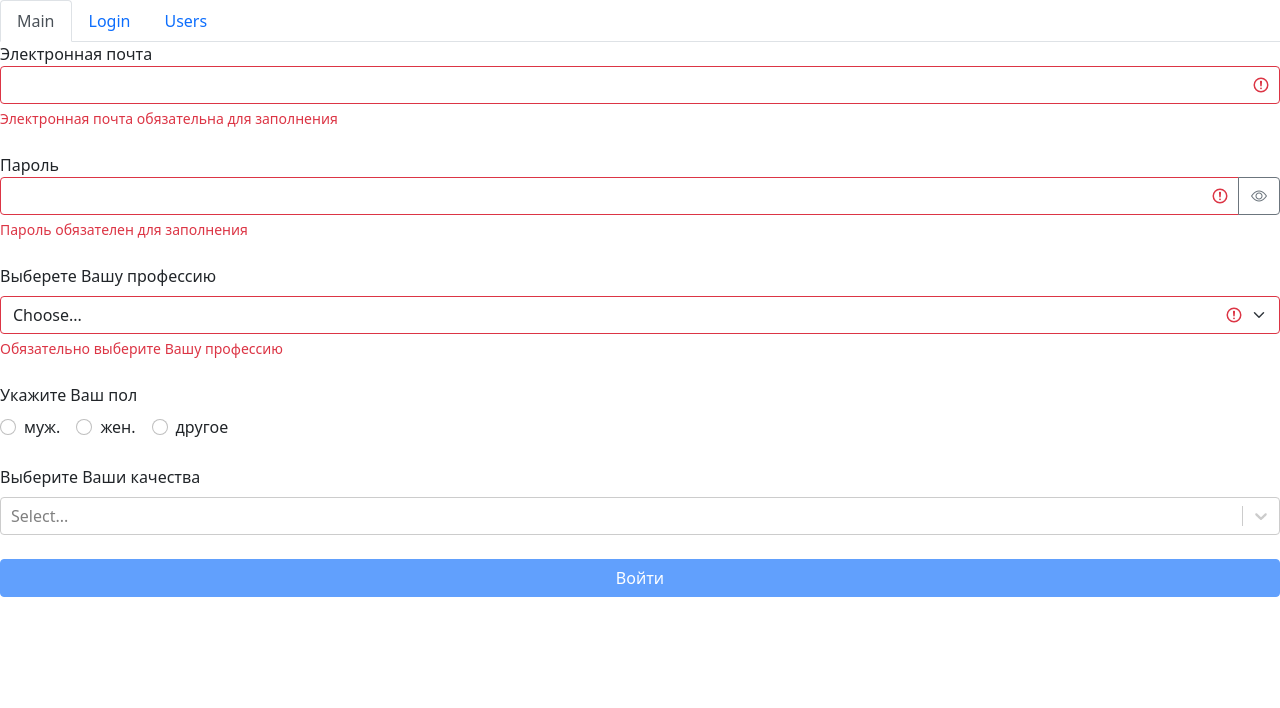
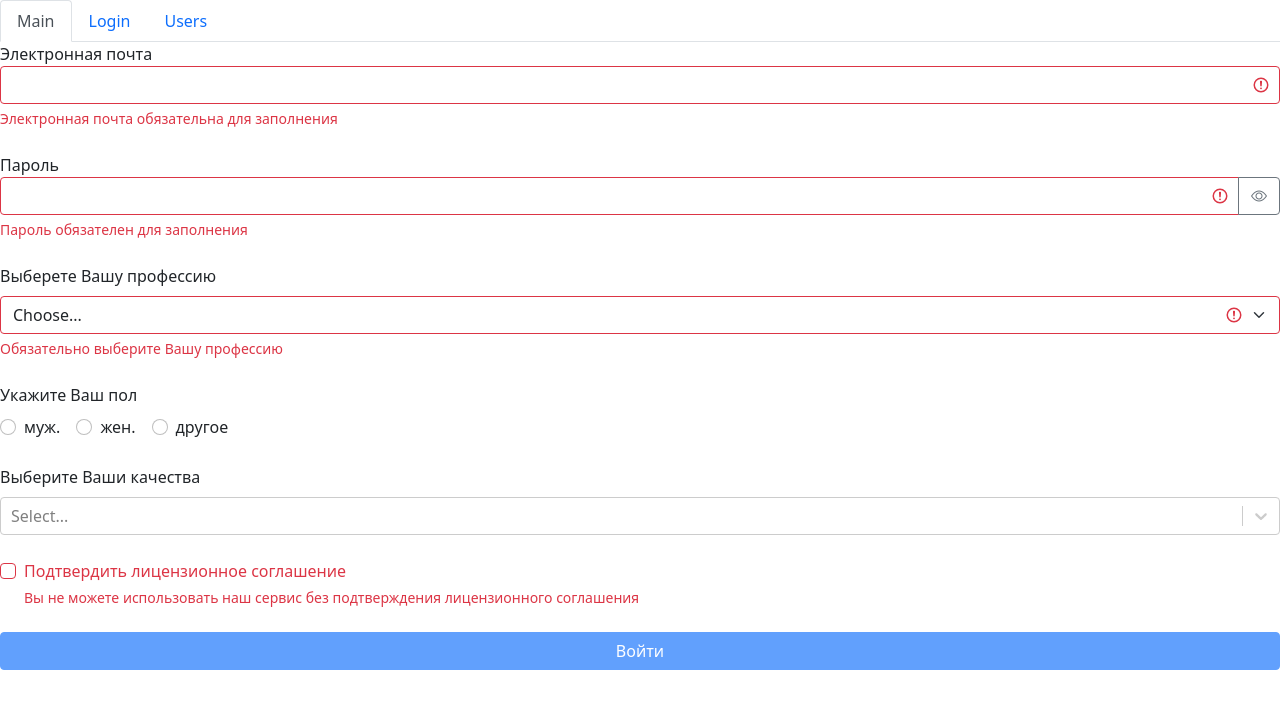
Before and after one commit to MaxDon26/myCompany, a React (Create React App) app: page /login/1 in a window 1280 px wide. Shown: the top 708 px of the page. Built offline with nearby package versions, Linux system fonts and the light colour scheme.

Commit message:
added checkbox field

```diff
--- a/package.json
+++ b/package.json
@@ -16,7 +16,8 @@
     "react-router-dom": "^6.3.0",
     "react-scripts": "5.0.1",
     "react-select": "^5.4.0",
-    "web-vitals": "^2.1.4"
+    "web-vitals": "^2.1.4",
+    "yup": "^0.32.11"
   },
   "scripts": {
     "start": "react-scripts start",
--- /dev/null
+++ b/src/app/components/common/form/checkBoxField.jsx
@@ -0,0 +1,41 @@
+/* eslint-disable object-shorthand */
+import React from "react";
+import PropTypes from "prop-types";
+
+const CheckBoxField = ({ name, value, onChange, children, error }) => {
+  const handleChange = () => {
+    onChange({ name: name, value: !value });
+  };
+  const getInputClasses = () => {
+    return "form-check-input " + (error ? "is-invalid" : "is-valid");
+  };
+  return (
+    <div className="form-check mb-4">
+      <input
+        className={getInputClasses()}
+        type="checkbox"
+        value=""
+        id={name}
+        onChange={handleChange}
+        checked={value}
+      />
+      <label className="form-check-label" htmlFor="flexCheckDefault">
+        {children}
+      </label>
+      {error && <div className="invalid-feedback">{error}</div>}
+    </div>
+  );
+};
+
+CheckBoxField.propTypes = {
+  name: PropTypes.string,
+  value: PropTypes.bool,
+  onChange: PropTypes.func,
+  children: PropTypes.oneOfType([
+    PropTypes.arrayOf(PropTypes.node),
+    PropTypes.node
+  ]),
+  error: PropTypes.string
+};
+
+export default CheckBoxField;
--- a/src/app/components/ui/loginForm.jsx
+++ b/src/app/components/ui/loginForm.jsx
@@ -2,13 +2,15 @@
 import { validator } from "../../../utils/validator";
 
 import TextField from "../common/form/textField";
+import CheckBoxField from "../common/form/checkBoxField";
+// import * as yup from "yup";
 
 const LoginForm = () => {
-  const [data, setData] = useState({ email: "", password: "" });
+  const [data, setData] = useState({ email: "", password: "", stayOn: false });
   const [errors, setErrors] = useState({});
   const isDisabled = Object.keys(errors).length === 0;
 
-  const handleChange = ({ target }) => {
+  const handleChange = (target) => {
     setData((prevState) => ({ ...prevState, [target.name]: target.value }));
   };
 
@@ -67,6 +69,10 @@
         onChange={handleChange}
         error={errors.password}
       />
+
+      <CheckBoxField value={data.stayOn} name="stayOn" onChange={handleChange}>
+        Оставаться в системе
+      </CheckBoxField>
       <button
         className="btn btn-primary w-100 mx-a"
         type="submit"
--- a/src/app/components/ui/registerForm.jsx
+++ b/src/app/components/ui/registerForm.jsx
@@ -5,13 +5,15 @@
 import SelectField from "../common/form/selectField";
 import RadioField from "../common/form/radioField";
 import MultiSelectField from "../common/form/multiSelect";
+import CheckBoxField from "../common/form/checkBoxField";
 
 const RegisterForm = () => {
   const [data, setData] = useState({
     email: "",
     password: "",
     profession: "",
-    qualities: []
+    qualities: [],
+    licence: false
   });
   const [errors, setErrors] = useState({});
   const isDisabled = Object.keys(errors).length === 0;
@@ -52,6 +54,12 @@
     },
     profession: {
       isRequired: { message: "Обязательно выберите Вашу профессию" }
+    },
+    licence: {
+      isRequired: {
+        message:
+          "Вы не можете использовать наш сервис без подтверждения лицензионного соглашения"
+      }
     }
   };
 
@@ -113,6 +121,15 @@
         label="Выберите Ваши качества"
       />
 
+      <CheckBoxField
+        value={data.licence}
+        name="licence"
+        onChange={handleChange}
+        error={errors.licence}
+      >
+        Подтвердить <a>лицензионное соглашение</a>
+      </CheckBoxField>
+
       <button
         className="btn btn-primary w-100 mx-a"
         type="submit"
--- a/src/utils/validator.js
+++ b/src/utils/validator.js
@@ -4,9 +4,14 @@
   function validate(validateMethod, data, config) {
     let statusValidate;
     switch (validateMethod) {
-      case "isRequired":
-        statusValidate = data.trim() === "";
+      case "isRequired": {
+        if (typeof data === "boolean") {
+          statusValidate = !data;
+        } else {
+          statusValidate = data.trim() === "";
+        }
         break;
+      }
       case "isEmail": {
         const emailRegX = /^\S+@\S+\.\S+$/g;
         statusValidate = !emailRegX.test(data);
```
Also changed, not shown: src/app/api/fake.api/professions.api.js (indentation only), src/app/api/fake.api/qualities.api.js (indentation only), src/app/api/fake.api/user.api.js (indentation only), 1 other file (tests, documents, lock files or other folders).
